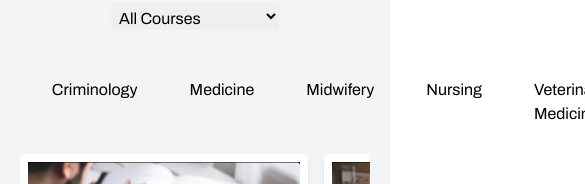
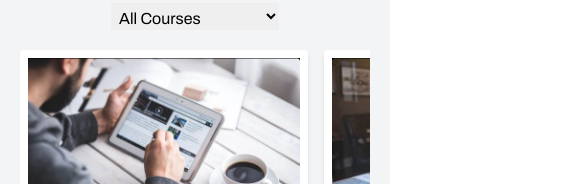
Before and after one commit to castillolianrobin/mockup_website, a Vue app: page /#/ in a window 390 px wide. Shown: the part 550-734 px from the top of the page, 585 px wide, since content can reach past the window. Built offline with nearby package versions, Linux system fonts and the light colour scheme.

Commit message:
fix bug on courses section

```diff
--- a/src/components/CoursesSection/CoursesSection.vue
+++ b/src/components/CoursesSection/CoursesSection.vue
@@ -17,7 +17,7 @@
       </div>
     </div>
     <!-- types -->
-    <div class="mt-10 flex gap-5 justify-center">
+    <div class="mt-10 hidden md:flex gap-5 justify-center">
       <h3
         v-for="(type, index) in types"
         :key="`type-${index + type.name}`"
```
